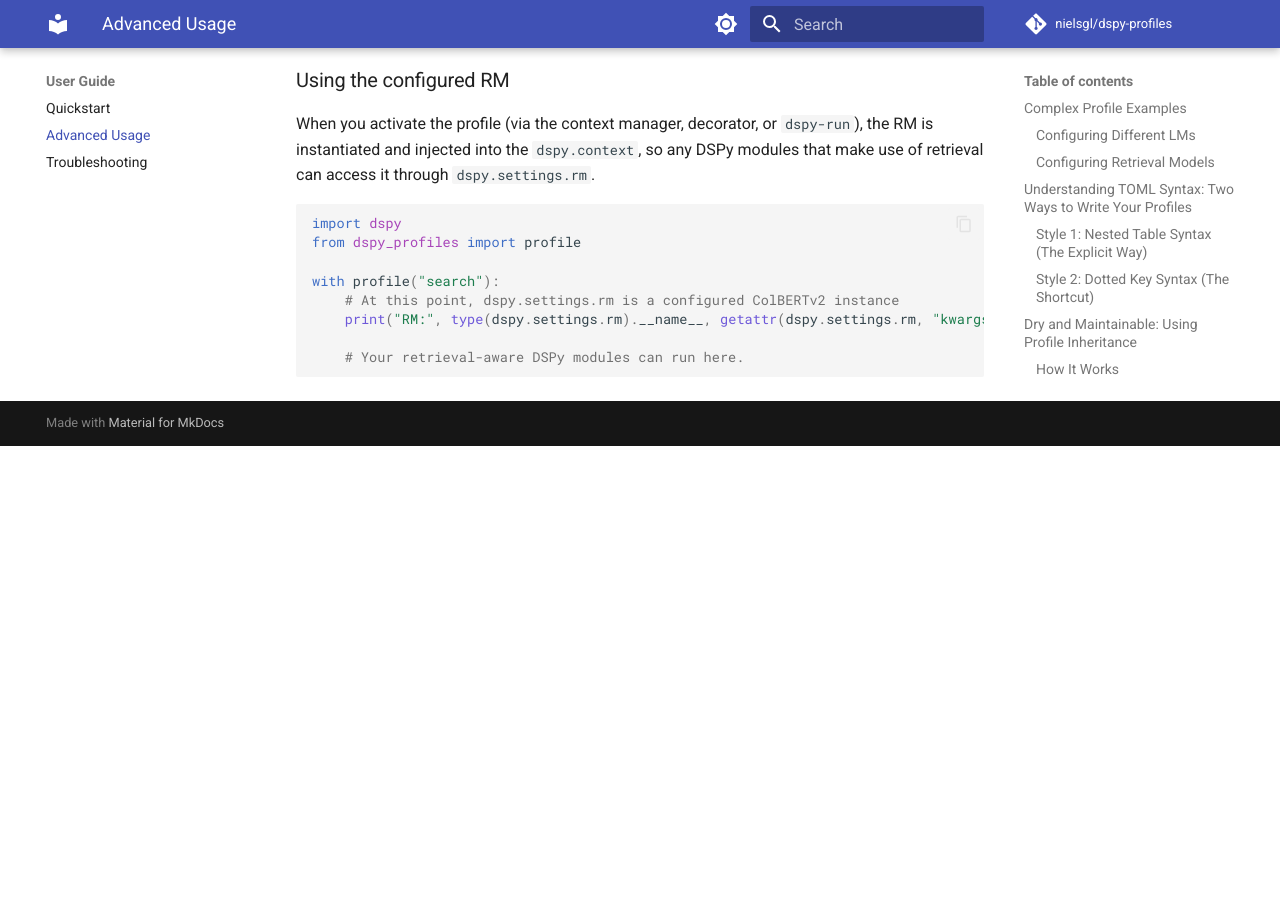
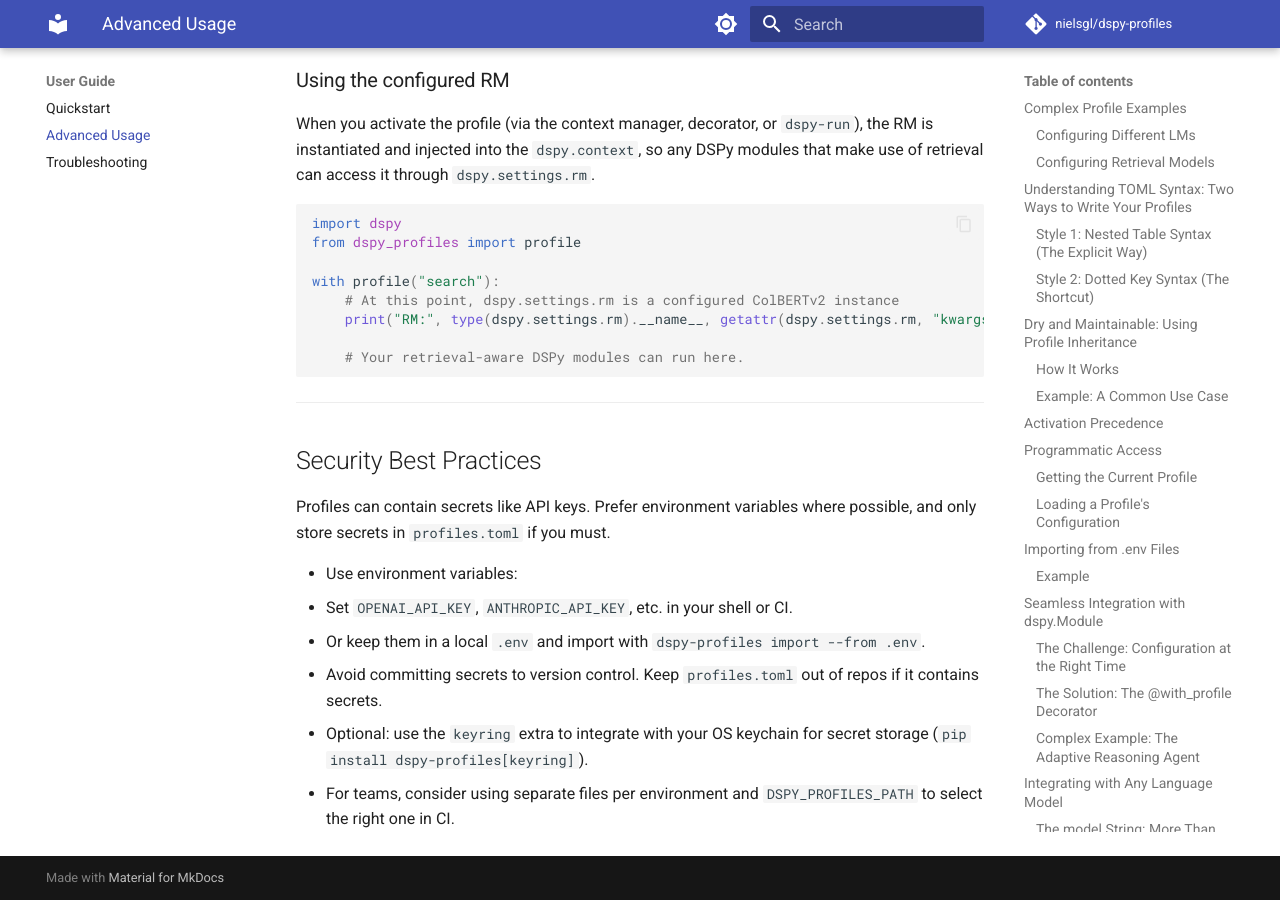
Before and after one commit to nielsgl/dspy-profiles, an MkDocs documentation site: the page built from docs/advanced-usage.md, in a window 1280 px wide and 900 px high, scrolled down 9575 px. Built offline with MkDocs 1.6.1 and Material for MkDocs 9.7.7, drawn with Linux system fonts in a browser that asks for light colours; comment, search, counter and statistics services are not loaded; before the commit the page ends 10021 px from its top, so only the background shows below that.

Commit message:
docs: 📝 add Runtime Helpers (lm) and Security Best Practices; re-export lm for API docs; update TODOs

````diff
--- a/docs/advanced-usage.md
+++ b/docs/advanced-usage.md
@@ -369,3 +369,16 @@
 
     # Your retrieval-aware DSPy modules can run here.
 ```
+
+---
+
+## Security Best Practices
+
+Profiles can contain secrets like API keys. Prefer environment variables where possible, and only store secrets in `profiles.toml` if you must.
+
+- Use environment variables:
+  - Set `OPENAI_API_KEY`, `ANTHROPIC_API_KEY`, etc. in your shell or CI.
+  - Or keep them in a local `.env` and import with `dspy-profiles import --from .env`.
+- Avoid committing secrets to version control. Keep `profiles.toml` out of repos if it contains secrets.
+- Optional: use the `keyring` extra to integrate with your OS keychain for secret storage (`pip install dspy-profiles[keyring]`).
+- For teams, consider using separate files per environment and `DSPY_PROFILES_PATH` to select the right one in CI.
--- a/docs/api-reference.md
+++ b/docs/api-reference.md
@@ -3,3 +3,24 @@
 This section provides a detailed reference for the `dspy-profiles` Python API.
 
 ::: dspy_profiles
+
+## Runtime Helpers
+
+`lm(profile_name, **overrides)` returns a configured `dspy.LM` instance for the
+given profile without entering a context manager. It supports caching and accepts
+LM-specific overrides and an optional `config_path`.
+
+Example
+
+```python
+from dspy_profiles import lm
+
+# Get a cached LM instance for the profile
+gpt = lm("default")
+
+# Override temperature on the fly
+creative = lm("default", temperature=0.9)
+
+# Load from a specific profiles.toml if needed
+custom = lm("default", config_path="/path/to/profiles.toml")
+```
--- a/dspy_profiles/__init__.py
+++ b/dspy_profiles/__init__.py
@@ -2,7 +2,7 @@
 
 import importlib.metadata
 
-from .core import current_profile, profile, with_profile
+from .core import current_profile, lm, profile, with_profile
 
 try:
     __version__ = importlib.metadata.version("dspy-profiles")
@@ -10,4 +10,4 @@
     __version__ = "unknown"
 
 
-__all__ = ["profile", "with_profile", "current_profile", "__version__"]
+__all__ = ["profile", "with_profile", "current_profile", "lm", "__version__"]
````
Also changed, not shown: todo.md (+6 -6 lines).
